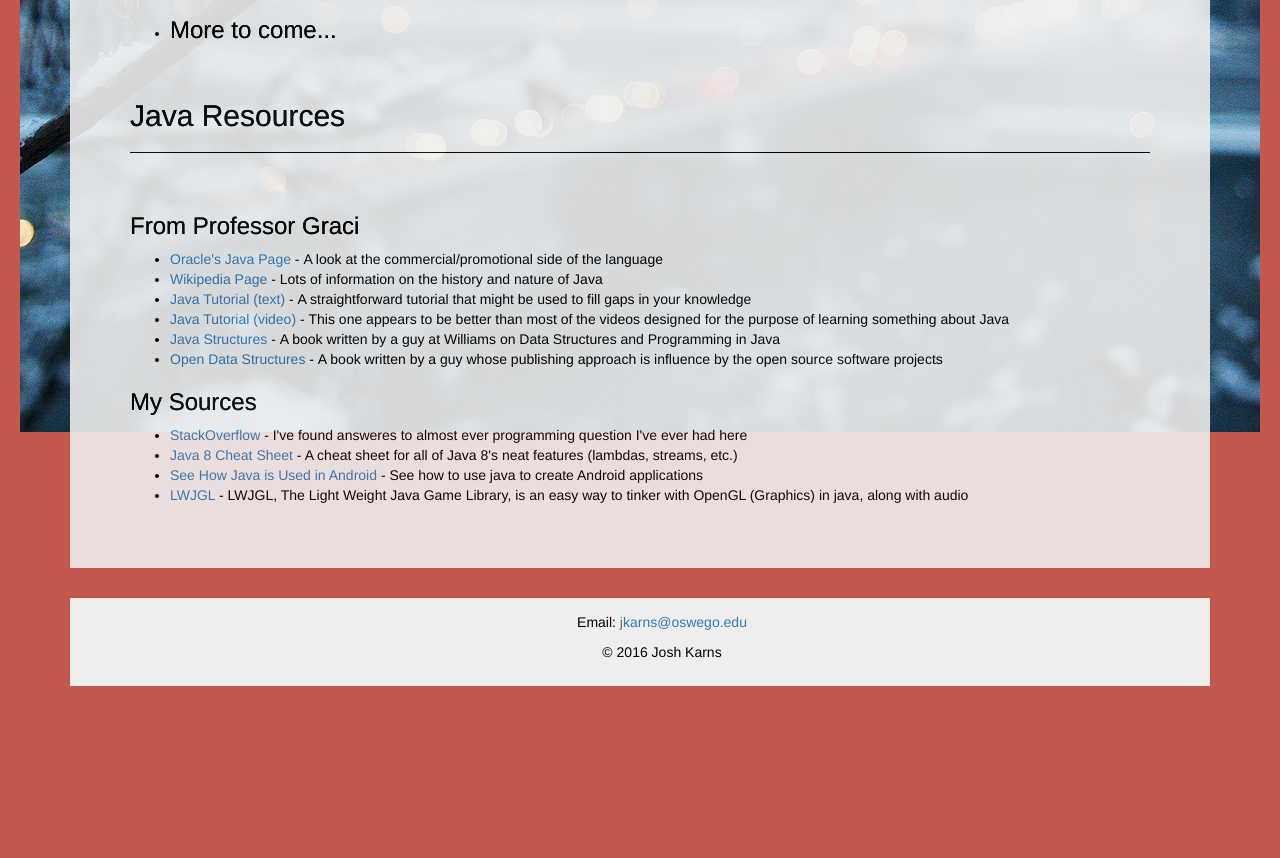
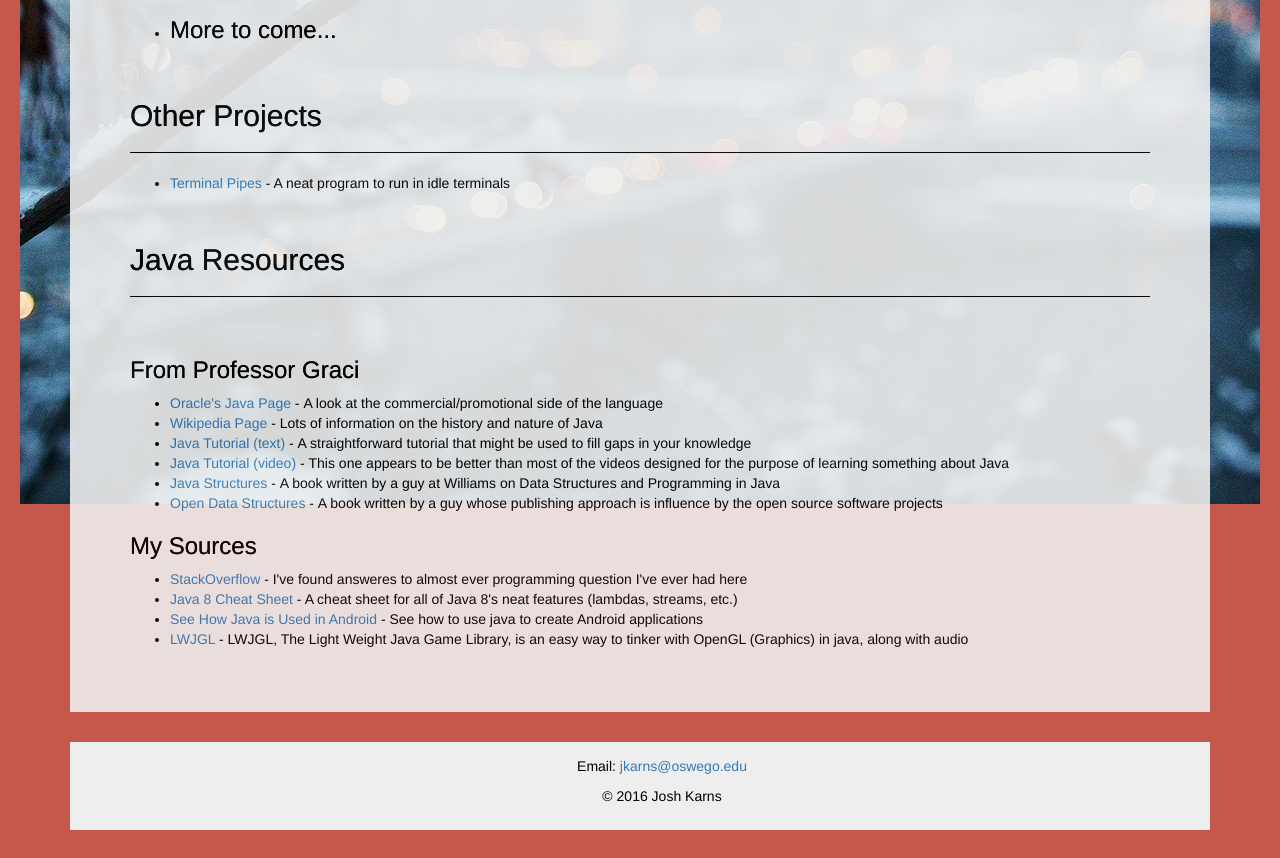
Before and after one commit to jkarns275/cs2-website, a plain HTML site: page views/cs2/index.html in a window 1280 px wide. Shown: the part 1050-1908 px from the top of the page. Before the commit the page ends 1764 px from the top, so only its background shows below. Drawn offline with nearby package versions, Linux system fonts and the light colour scheme.

Commit message:
Fixed some links

```diff
--- a/views/cs2/index.html
+++ b/views/cs2/index.html
@@ -87,6 +87,14 @@
             </li>
           </ul>
         <p></p>
+        <br>
+        <h2>Other Projects</h2>
+        <hr>
+        <ul>
+          <li>
+            <a href="https://github.com/jkarns275/c-pipes">Terminal Pipes</a> - A neat program to run in idle terminals
+          </li>
+        </ul>
         <br>
         <h2>Java Resources</h2>
         <hr>
```
Also changed, not shown: views/cs2/projects/GUI8P.html (renamed from views/cs2/projects/GOU8P.html).
